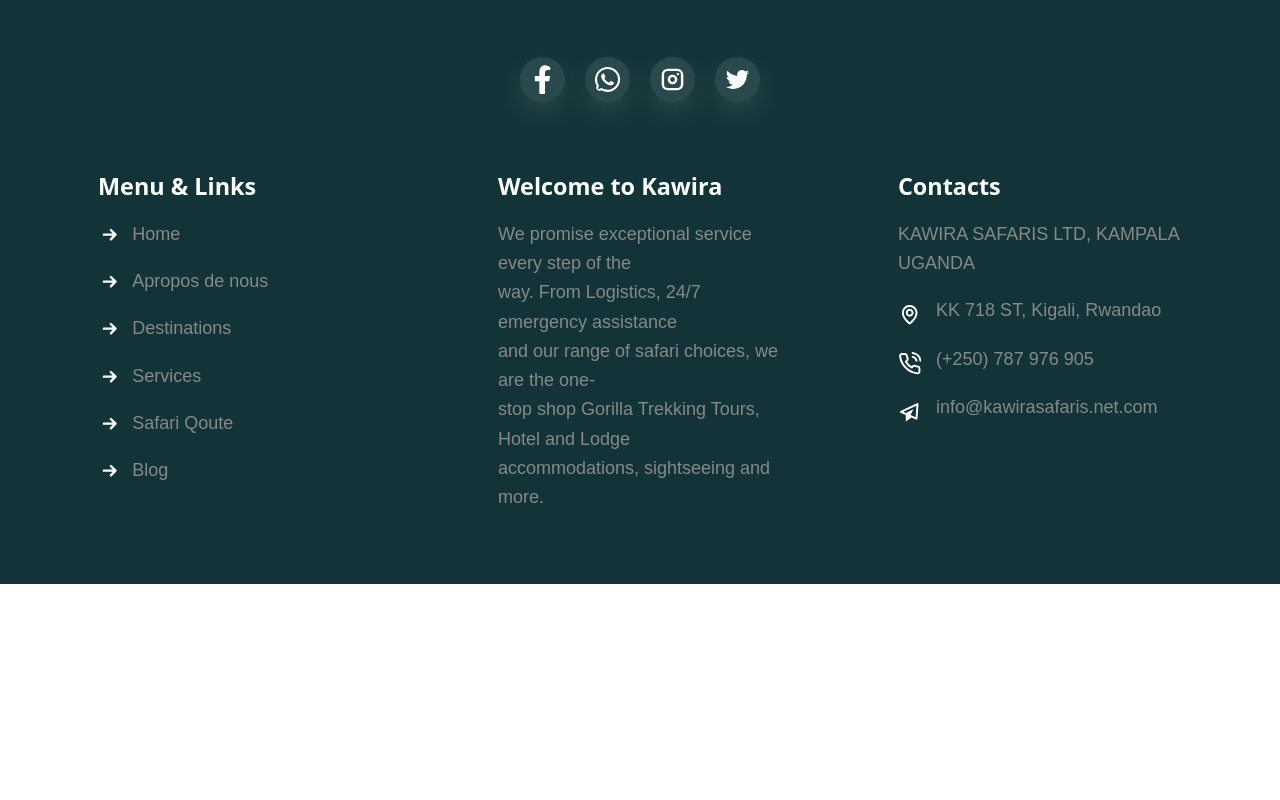
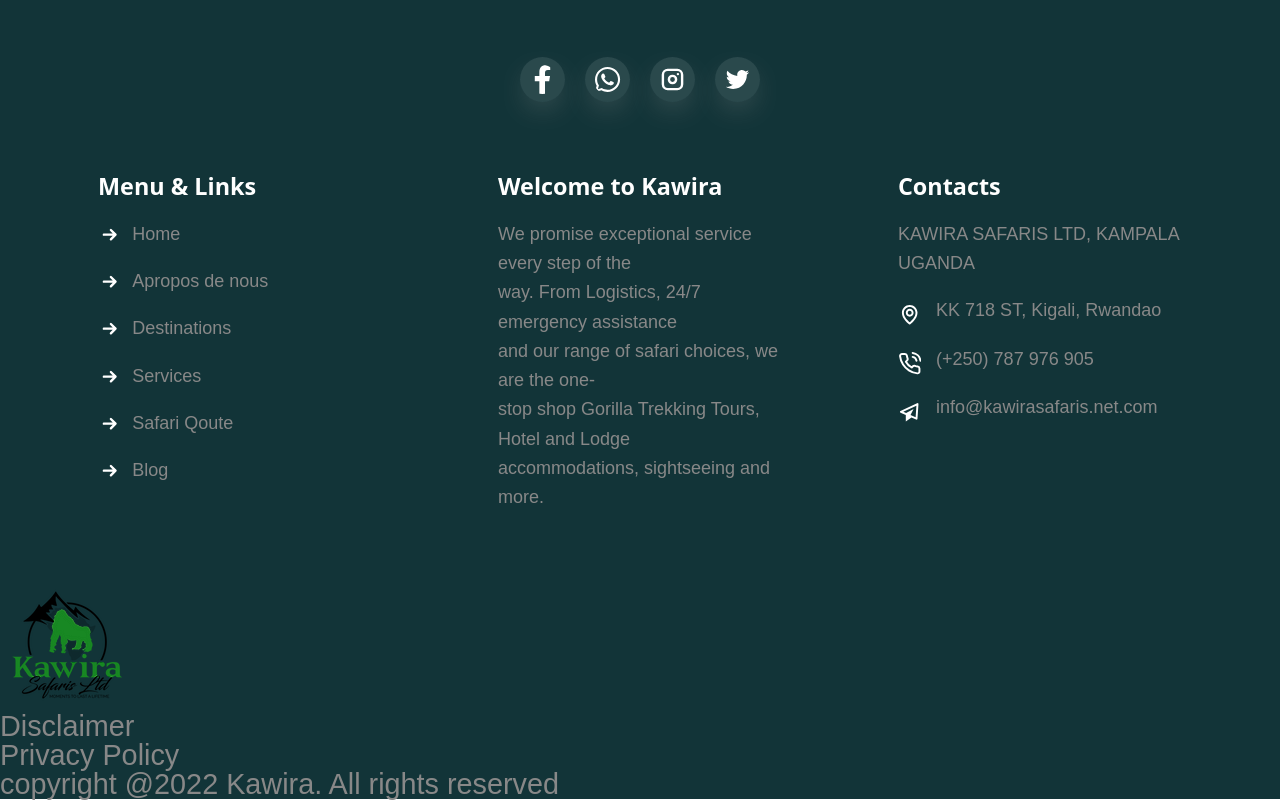
Before and after one commit to BenMukebo/landing-page, a React (Create React App) app: page / in a window 1280 px wide. Shown: the part 6820-7620 px from the top of the page. Before the commit the page ends 7404 px from the top, so only its background shows below. Built offline with nearby package versions, Linux system fonts and the light colour scheme.

Commit message:
Add copy right footer section

```diff
--- a/src/layouts/footer/footer.tsx
+++ b/src/layouts/footer/footer.tsx
@@ -1,4 +1,5 @@
 import React from "react";
+import logo from '../../assets/images/logo.png';
 import { motion } from "framer-motion"
 
 import { AiOutlineTwitter } from 'react-icons/ai';
@@ -160,6 +161,14 @@
       </div>
 
       <div className={styles.footer_copy_right}>
+        <div className={styles.logo}>
+          <img src={logo} alt="logo" />
+        </div>
+        <div className={styles.text}>
+          <p>Disclaimer</p>
+          <p>Privacy Policy</p>
+        </div>
+        <p className={styles.copyright}>copyright @2022 Kawira. All rights reserved</p>
       </div>
     </footer>
   );
--- a/src/layouts/header/header.tsx
+++ b/src/layouts/header/header.tsx
@@ -6,7 +6,7 @@
 import { FiMenu } from "react-icons/fi";
 import { CgClose } from 'react-icons/cg';
 import { FaAngleDoubleRight } from 'react-icons/fa';
-import logo from "../../assets/images/logo.png";
+import logo from '../../assets/images/logo.png';
 // import styles from './header.module.scss';
 
 import './header.scss';
@@ -16,7 +16,6 @@
   isVisible: boolean;
   other?: any;
 };
-
 
 export const Header: React.FC<Props> = ({ children }) => {
   const MenuLinks: MenuItem[] = [
```
